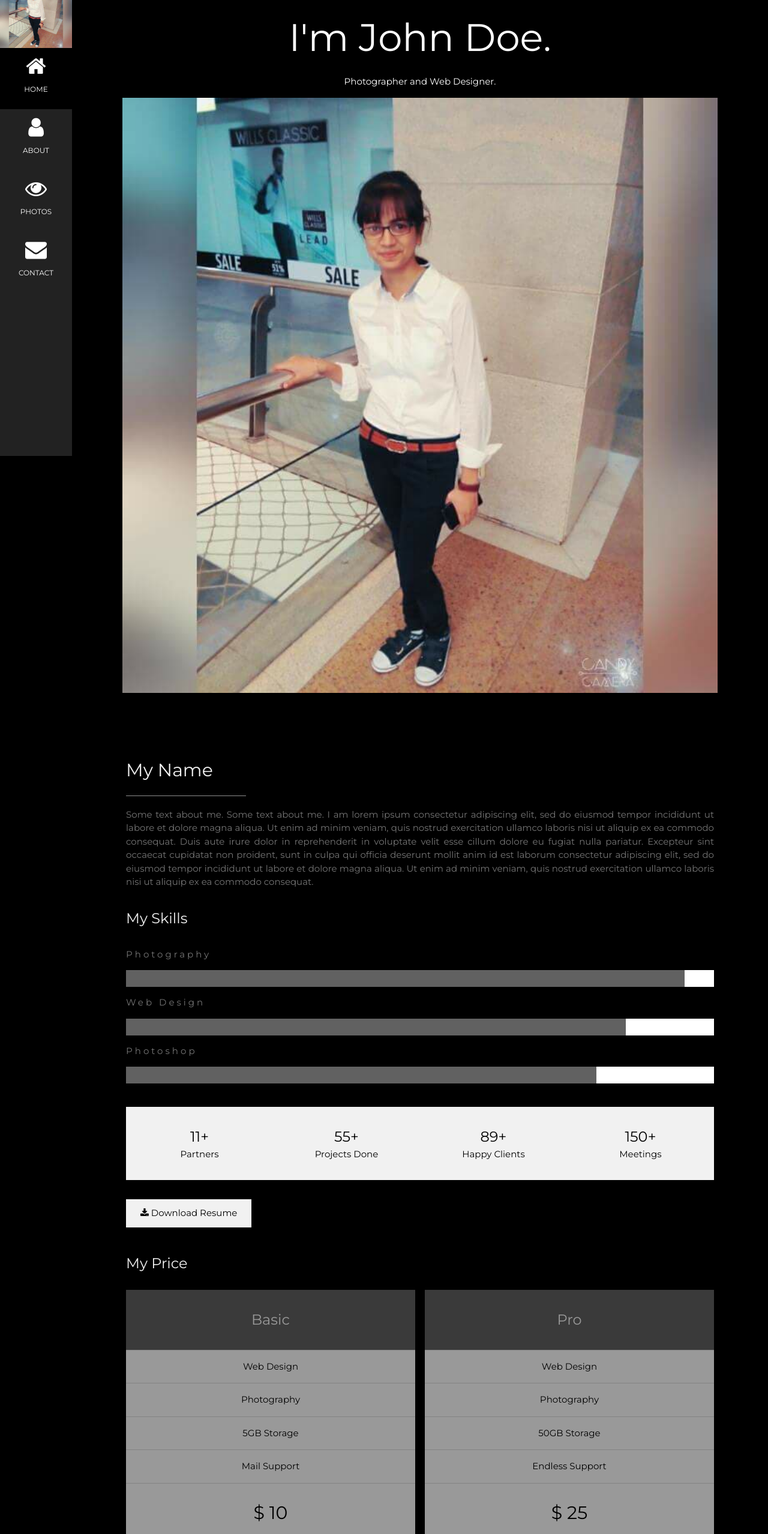
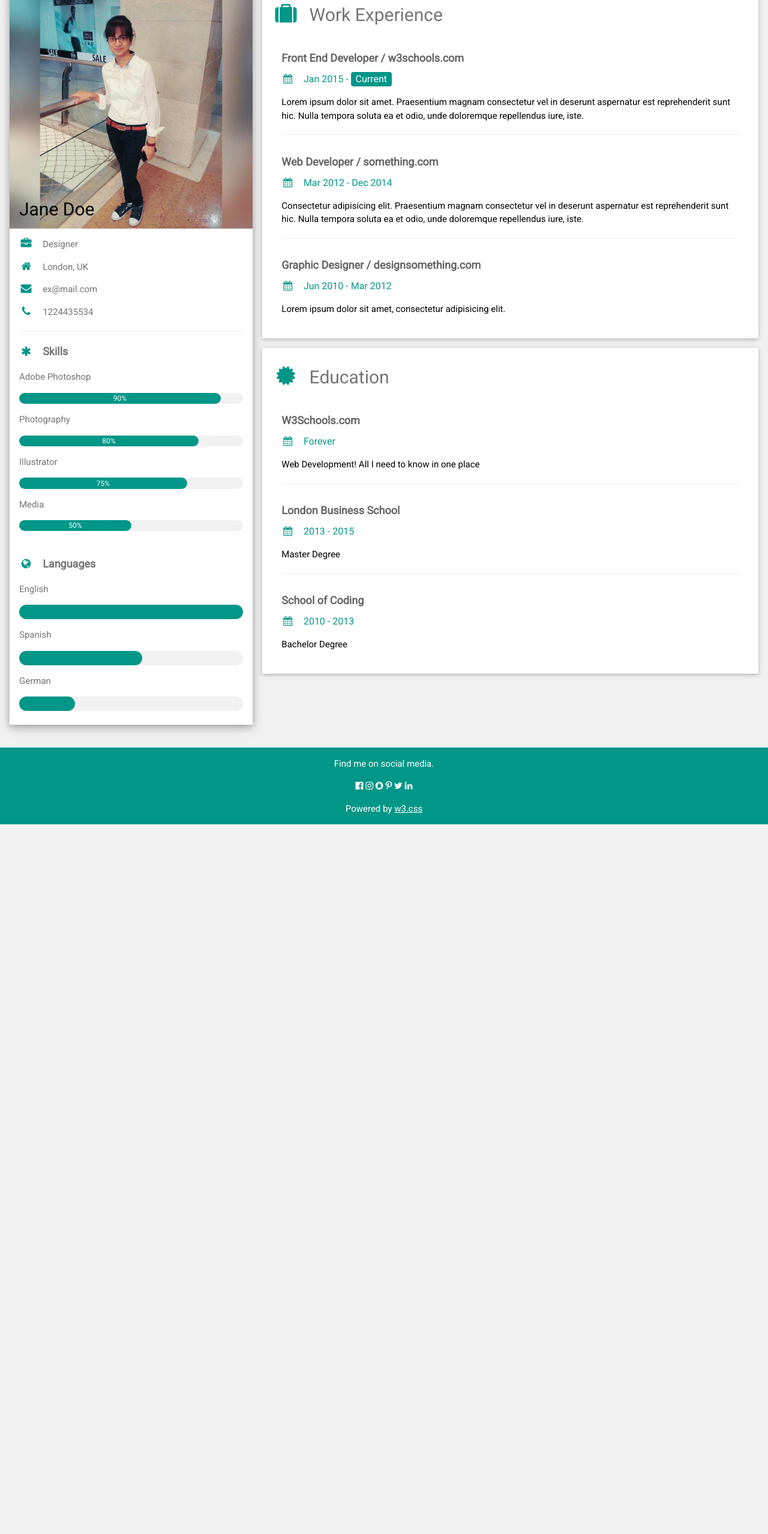
Before and after one commit to rishatiwari/rishatiwari.github.io, a plain HTML site: page index.html in a window 1280 px wide. Shown: the part 40-2597 px from the top of the page at 60% size. After the commit the page ends 1414 px from the top, so only its background shows below. Drawn offline with nearby package versions, Linux system fonts and the light colour scheme.

Commit message:
initial commit

```diff
--- a/index.html
+++ b/index.html
@@ -4,221 +4,141 @@
 <meta charset="UTF-8">
 <meta name="viewport" content="width=device-width, initial-scale=1">
 <link rel="stylesheet" href="https://www.w3schools.com/w3css/4/w3.css">
-<link rel="stylesheet" href="https://fonts.googleapis.com/css?family=Montserrat">
+<link rel='stylesheet' href='https://fonts.googleapis.com/css?family=Roboto'>
 <link rel="stylesheet" href="https://cdnjs.cloudflare.com/ajax/libs/font-awesome/4.7.0/css/font-awesome.min.css">
 <style>
-body, h1,h2,h3,h4,h5,h6 {font-family: "Montserrat", sans-serif}
-.w3-row-padding img {margin-bottom: 12px}
-/* Set the width of the sidebar to 120px */
-.w3-sidebar {width: 120px;background: #222;}
-/* Add a left margin to the "page content" that matches the width of the sidebar (120px) */
-#main {margin-left: 120px}
-/* Remove margins from "page content" on small screens */
-@media only screen and (max-width: 600px) {#main {margin-left: 0}}
+html,body,h1,h2,h3,h4,h5,h6 {font-family: "Roboto", sans-serif}
 </style>
-<body class="w3-black">
+<body class="w3-light-grey">
 
-<!-- Icon Bar (Sidebar - hidden on small screens) -->
-<nav class="w3-sidebar w3-bar-block w3-small w3-hide-small w3-center">
-  <!-- Avatar image in top left corner -->
-  <img src="/w3images/avatar_smoke.jpg" style="width:100%">
-  <a href="#" class="w3-bar-item w3-button w3-padding-large w3-black">
-    <i class="fa fa-home w3-xxlarge"></i>
-    <p>HOME</p>
-  </a>
-  <a href="#about" class="w3-bar-item w3-button w3-padding-large w3-hover-black">
-    <i class="fa fa-user w3-xxlarge"></i>
-    <p>ABOUT</p>
-  </a>
-  <a href="#photos" class="w3-bar-item w3-button w3-padding-large w3-hover-black">
-    <i class="fa fa-eye w3-xxlarge"></i>
-    <p>PHOTOS</p>
-  </a>
-  <a href="#contact" class="w3-bar-item w3-button w3-padding-large w3-hover-black">
-    <i class="fa fa-envelope w3-xxlarge"></i>
-    <p>CONTACT</p>
-  </a>
-</nav>
+<!-- Page Container -->
+<div class="w3-content w3-margin-top" style="max-width:1400px;">
 
-<!-- Navbar on small screens (Hidden on medium and large screens) -->
-<div class="w3-top w3-hide-large w3-hide-medium" id="myNavbar">
-  <div class="w3-bar w3-black w3-opacity w3-hover-opacity-off w3-center w3-small">
-    <a href="#" class="w3-bar-item w3-button" style="width:25% !important">HOME</a>
-    <a href="#about" class="w3-bar-item w3-button" style="width:25% !important">ABOUT</a>
-    <a href="#photos" class="w3-bar-item w3-button" style="width:25% !important">PHOTOS</a>
-    <a href="#contact" class="w3-bar-item w3-button" style="width:25% !important">CONTACT</a>
+  <!-- The Grid -->
+  <div class="w3-row-padding">
+
+    <!-- Left Column -->
+    <div class="w3-third">
+
+      <div class="w3-white w3-text-grey w3-card-4">
+        <div class="w3-display-container">
+          <img src="/w3images/avatar_hat.jpg" style="width:100%" alt="Avatar">
+          <div class="w3-display-bottomleft w3-container w3-text-black">
+            <h2>Jane Doe</h2>
+          </div>
+        </div>
+        <div class="w3-container">
+          <p><i class="fa fa-briefcase fa-fw w3-margin-right w3-large w3-text-teal"></i>Designer</p>
+          <p><i class="fa fa-home fa-fw w3-margin-right w3-large w3-text-teal"></i>London, UK</p>
+          <p><i class="fa fa-envelope fa-fw w3-margin-right w3-large w3-text-teal"></i>ex@mail.com</p>
+          <p><i class="fa fa-phone fa-fw w3-margin-right w3-large w3-text-teal"></i>1224435534</p>
+          <hr>
+
+          <p class="w3-large"><b><i class="fa fa-asterisk fa-fw w3-margin-right w3-text-teal"></i>Skills</b></p>
+          <p>Adobe Photoshop</p>
+          <div class="w3-light-grey w3-round-xlarge w3-small">
+            <div class="w3-container w3-center w3-round-xlarge w3-teal" style="width:90%">90%</div>
+          </div>
+          <p>Photography</p>
+          <div class="w3-light-grey w3-round-xlarge w3-small">
+            <div class="w3-container w3-center w3-round-xlarge w3-teal" style="width:80%">
+              <div class="w3-center w3-text-white">80%</div>
+            </div>
+          </div>
+          <p>Illustrator</p>
+          <div class="w3-light-grey w3-round-xlarge w3-small">
+            <div class="w3-container w3-center w3-round-xlarge w3-teal" style="width:75%">75%</div>
+          </div>
+          <p>Media</p>
+          <div class="w3-light-grey w3-round-xlarge w3-small">
+            <div class="w3-container w3-center w3-round-xlarge w3-teal" style="width:50%">50%</div>
+          </div>
+          <br>
+
+          <p class="w3-large w3-text-theme"><b><i class="fa fa-globe fa-fw w3-margin-right w3-text-teal"></i>Languages</b></p>
+          <p>English</p>
+          <div class="w3-light-grey w3-round-xlarge">
+            <div class="w3-round-xlarge w3-teal" style="height:24px;width:100%"></div>
+          </div>
+          <p>Spanish</p>
+          <div class="w3-light-grey w3-round-xlarge">
+            <div class="w3-round-xlarge w3-teal" style="height:24px;width:55%"></div>
+          </div>
+          <p>German</p>
+          <div class="w3-light-grey w3-round-xlarge">
+            <div class="w3-round-xlarge w3-teal" style="height:24px;width:25%"></div>
+          </div>
+          <br>
+        </div>
+      </div><br>
+
+    <!-- End Left Column -->
+    </div>
+
+    <!-- Right Column -->
+    <div class="w3-twothird">
+
+      <div class="w3-container w3-card w3-white w3-margin-bottom">
+        <h2 class="w3-text-grey w3-padding-16"><i class="fa fa-suitcase fa-fw w3-margin-right w3-xxlarge w3-text-teal"></i>Work Experience</h2>
+        <div class="w3-container">
+          <h5 class="w3-opacity"><b>Front End Developer / w3schools.com</b></h5>
+          <h6 class="w3-text-teal"><i class="fa fa-calendar fa-fw w3-margin-right"></i>Jan 2015 - <span class="w3-tag w3-teal w3-round">Current</span></h6>
+          <p>Lorem ipsum dolor sit amet. Praesentium magnam consectetur vel in deserunt aspernatur est reprehenderit sunt hic. Nulla tempora soluta ea et odio, unde doloremque repellendus iure, iste.</p>
+          <hr>
+        </div>
+        <div class="w3-container">
+          <h5 class="w3-opacity"><b>Web Developer / something.com</b></h5>
+          <h6 class="w3-text-teal"><i class="fa fa-calendar fa-fw w3-margin-right"></i>Mar 2012 - Dec 2014</h6>
+          <p>Consectetur adipisicing elit. Praesentium magnam consectetur vel in deserunt aspernatur est reprehenderit sunt hic. Nulla tempora soluta ea et odio, unde doloremque repellendus iure, iste.</p>
+          <hr>
+        </div>
+        <div class="w3-container">
+          <h5 class="w3-opacity"><b>Graphic Designer / designsomething.com</b></h5>
+          <h6 class="w3-text-teal"><i class="fa fa-calendar fa-fw w3-margin-right"></i>Jun 2010 - Mar 2012</h6>
+          <p>Lorem ipsum dolor sit amet, consectetur adipisicing elit. </p><br>
         </div>
       </div>
 
-<!-- Page Content -->
-<div class="w3-padding-large" id="main">
-  <!-- Header/Home -->
-  <header class="w3-container w3-padding-32 w3-center w3-black" id="home">
-    <h1 class="w3-jumbo"><span class="w3-hide-small">I'm</span> John Doe.</h1>
-    <p>Photographer and Web Designer.</p>
-    <img src="/w3images/man_smoke.jpg" alt="boy" class="w3-image" width="992" height="1108">
-  </header>
-
-  <!-- About Section -->
-  <div class="w3-content w3-justify w3-text-grey w3-padding-64" id="about">
-    <h2 class="w3-text-light-grey">My Name</h2>
-    <hr style="width:200px" class="w3-opacity">
-    <p>Some text about me. Some text about me. I am lorem ipsum consectetur adipiscing elit, sed do eiusmod tempor incididunt ut labore et dolore magna aliqua. Ut enim ad minim veniam, quis nostrud exercitation ullamco laboris nisi ut aliquip
-      ex ea commodo consequat. Duis aute irure dolor in reprehenderit in voluptate velit esse cillum dolore eu fugiat nulla pariatur. Excepteur sint occaecat cupidatat non proident, sunt in culpa qui officia deserunt mollit anim id est laborum consectetur
-      adipiscing elit, sed do eiusmod tempor incididunt ut labore et dolore magna aliqua. Ut enim ad minim veniam, quis nostrud exercitation ullamco laboris nisi ut aliquip ex ea commodo consequat.
-    </p>
-    <h3 class="w3-padding-16 w3-text-light-grey">My Skills</h3>
-    <p class="w3-wide">Photography</p>
-    <div class="w3-white">
-      <div class="w3-dark-grey" style="height:28px;width:95%"></div>
+      <div class="w3-container w3-card w3-white">
+        <h2 class="w3-text-grey w3-padding-16"><i class="fa fa-certificate fa-fw w3-margin-right w3-xxlarge w3-text-teal"></i>Education</h2>
+        <div class="w3-container">
+          <h5 class="w3-opacity"><b>W3Schools.com</b></h5>
+          <h6 class="w3-text-teal"><i class="fa fa-calendar fa-fw w3-margin-right"></i>Forever</h6>
+          <p>Web Development! All I need to know in one place</p>
+          <hr>
         </div>
-    <p class="w3-wide">Web Design</p>
-    <div class="w3-white">
-      <div class="w3-dark-grey" style="height:28px;width:85%"></div>
+        <div class="w3-container">
+          <h5 class="w3-opacity"><b>London Business School</b></h5>
+          <h6 class="w3-text-teal"><i class="fa fa-calendar fa-fw w3-margin-right"></i>2013 - 2015</h6>
+          <p>Master Degree</p>
+          <hr>
         </div>
-    <p class="w3-wide">Photoshop</p>
-    <div class="w3-white">
-      <div class="w3-dark-grey" style="height:28px;width:80%"></div>
-    </div><br>
-
-    <div class="w3-row w3-center w3-padding-16 w3-section w3-light-grey">
-      <div class="w3-quarter w3-section">
-        <span class="w3-xlarge">11+</span><br>
-        Partners
-      </div>
-      <div class="w3-quarter w3-section">
-        <span class="w3-xlarge">55+</span><br>
-        Projects Done
-      </div>
-      <div class="w3-quarter w3-section">
-        <span class="w3-xlarge">89+</span><br>
-        Happy Clients
-      </div>
-      <div class="w3-quarter w3-section">
-        <span class="w3-xlarge">150+</span><br>
-        Meetings
+        <div class="w3-container">
+          <h5 class="w3-opacity"><b>School of Coding</b></h5>
+          <h6 class="w3-text-teal"><i class="fa fa-calendar fa-fw w3-margin-right"></i>2010 - 2013</h6>
+          <p>Bachelor Degree</p><br>
         </div>
       </div>
 
-    <button class="w3-button w3-light-grey w3-padding-large w3-section">
-      <i class="fa fa-download"></i> Download Resume
-    </button>
-
-    <!-- Grid for pricing tables -->
-    <h3 class="w3-padding-16 w3-text-light-grey">My Price</h3>
-    <div class="w3-row-padding" style="margin:0 -16px">
-      <div class="w3-half w3-margin-bottom">
-        <ul class="w3-ul w3-white w3-center w3-opacity w3-hover-opacity-off">
-          <li class="w3-dark-grey w3-xlarge w3-padding-32">Basic</li>
-          <li class="w3-padding-16">Web Design</li>
-          <li class="w3-padding-16">Photography</li>
-          <li class="w3-padding-16">5GB Storage</li>
-          <li class="w3-padding-16">Mail Support</li>
-          <li class="w3-padding-16">
-            <h2>$ 10</h2>
-            <span class="w3-opacity">per month</span>
-          </li>
-          <li class="w3-light-grey w3-padding-24">
-            <button class="w3-button w3-white w3-padding-large w3-hover-black">Sign Up</button>
-          </li>
-        </ul>
+    <!-- End Right Column -->
     </div>
 
-      <div class="w3-half">
-        <ul class="w3-ul w3-white w3-center w3-opacity w3-hover-opacity-off">
-          <li class="w3-dark-grey w3-xlarge w3-padding-32">Pro</li>
-          <li class="w3-padding-16">Web Design</li>
-          <li class="w3-padding-16">Photography</li>
-          <li class="w3-padding-16">50GB Storage</li>
-          <li class="w3-padding-16">Endless Support</li>
-          <li class="w3-padding-16">
-            <h2>$ 25</h2>
-            <span class="w3-opacity">per month</span>
-          </li>
-          <li class="w3-light-grey w3-padding-24">
-            <button class="w3-button w3-white w3-padding-large w3-hover-black">Sign Up</button>
-          </li>
-        </ul>
-      </div>
-    <!-- End Grid/Pricing tables -->
+  <!-- End Grid -->
   </div>
 
-    <!-- Testimonials -->
-    <h3 class="w3-padding-24 w3-text-light-grey">My Reputation</h3>
-    <img src="/w3images/bandmember.jpg" alt="Avatar" class="w3-left w3-circle w3-margin-right" style="width:80px">
-    <p><span class="w3-large w3-margin-right">Chris Fox.</span> CEO at Mighty Schools.</p>
-    <p>Jane Doe saved us from a web disaster.</p><br>
-
-    <img src="/w3images/avatar_g2.jpg" alt="Avatar" class="w3-left w3-circle w3-margin-right" style="width:80px">
-    <p><span class="w3-large w3-margin-right">Rebecca Flex.</span> CEO at Company.</p>
-    <p>No one is better than Jane Doe.</p>
-  <!-- End About Section -->
+  <!-- End Page Container -->
 </div>
 
-  <!-- Portfolio Section -->
-  <div class="w3-padding-64 w3-content" id="photos">
-    <h2 class="w3-text-light-grey">My Photos</h2>
-    <hr style="width:200px" class="w3-opacity">
-
-    <!-- Grid for photos -->
-    <div class="w3-row-padding" style="margin:0 -16px">
-      <div class="w3-half">
-        <img src="/w3images/wedding.jpg" style="width:100%">
-        <img src="/w3images/rocks.jpg" style="width:100%">
-        <img src="/w3images/sailboat.jpg" style="width:100%">
-      </div>
-
-      <div class="w3-half">
-        <img src="/w3images/underwater.jpg" style="width:100%">
-        <img src="/w3images/chef.jpg" style="width:100%">
-        <img src="/w3images/wedding.jpg" style="width:100%">
-        <img src="/w3images/p6.jpg" style="width:100%">
-      </div>
-    <!-- End photo grid -->
-    </div>
-  <!-- End Portfolio Section -->
-  </div>
-
-  <!-- Contact Section -->
-  <div class="w3-padding-64 w3-content w3-text-grey" id="contact">
-    <h2 class="w3-text-light-grey">Contact Me</h2>
-    <hr style="width:200px" class="w3-opacity">
-
-    <div class="w3-section">
-      <p><i class="fa fa-map-marker fa-fw w3-text-white w3-xxlarge w3-margin-right"></i> Chicago, US</p>
-      <p><i class="fa fa-phone fa-fw w3-text-white w3-xxlarge w3-margin-right"></i> Phone: +00 151515</p>
-      <p><i class="fa fa-envelope fa-fw w3-text-white w3-xxlarge w3-margin-right"> </i> Email: mail@mail.com</p>
-    </div><br>
-    <p>Lets get in touch. Send me a message:</p>
-
-    <form action="/action_page.php" target="_blank">
-      <p><input class="w3-input w3-padding-16" type="text" placeholder="Name" required name="Name"></p>
-      <p><input class="w3-input w3-padding-16" type="text" placeholder="Email" required name="Email"></p>
-      <p><input class="w3-input w3-padding-16" type="text" placeholder="Subject" required name="Subject"></p>
-      <p><input class="w3-input w3-padding-16" type="text" placeholder="Message" required name="Message"></p>
-      <p>
-        <button class="w3-button w3-light-grey w3-padding-large" type="submit">
-          <i class="fa fa-paper-plane"></i> SEND MESSAGE
-        </button>
-      </p>
-    </form>
-  <!-- End Contact Section -->
-  </div>
-
-    <!-- Footer -->
-  <footer class="w3-content w3-padding-64 w3-text-grey w3-xlarge">
+<footer class="w3-container w3-teal w3-center w3-margin-top">
+  <p>Find me on social media.</p>
   <i class="fa fa-facebook-official w3-hover-opacity"></i>
   <i class="fa fa-instagram w3-hover-opacity"></i>
   <i class="fa fa-snapchat w3-hover-opacity"></i>
   <i class="fa fa-pinterest-p w3-hover-opacity"></i>
   <i class="fa fa-twitter w3-hover-opacity"></i>
   <i class="fa fa-linkedin w3-hover-opacity"></i>
-    <p class="w3-medium">Powered by <a href="https://www.w3schools.com/w3css/default.asp" target="_blank" class="w3-hover-text-green">w3.css</a></p>
-  <!-- End footer -->
+  <p>Powered by <a href="https://www.w3schools.com/w3css/default.asp" target="_blank">w3.css</a></p>
 </footer>
-
-<!-- END PAGE CONTENT -->
-</div>
 
 </body>
 </html>
```
Also changed, not shown: w3images/avatar_g2.jpg (deleted), w3images/avatar_hat.jpg (renamed from w3images/avatar_smoke.jpg), w3images/bandmember.jpg (deleted), w3images/chef.jpg (deleted), w3images/man_smoke.jpg (deleted), w3images/p6.jpg (deleted), w3images/rocks.jpg (deleted), w3images/sailboat.jpg (deleted), w3images/underwater.jpg (deleted), w3images/wedding.jpg (deleted). Lines whose indentation alone changed are shown as unchanged.
